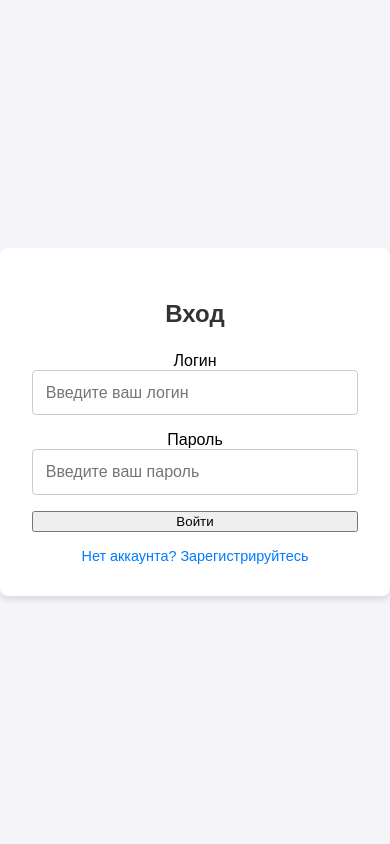
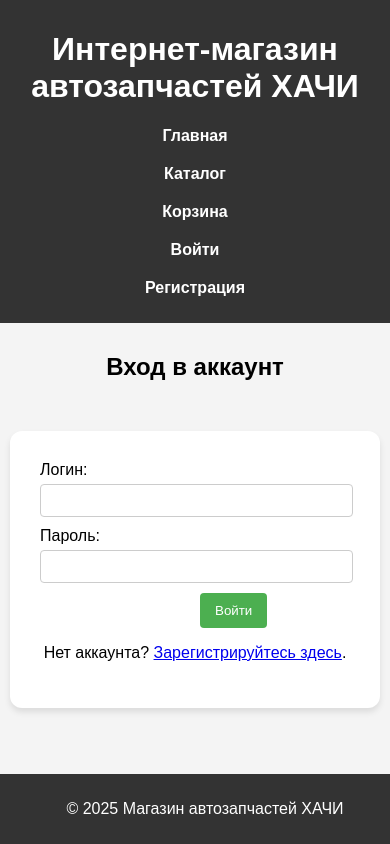
Before and after one commit to MAWBBT/Coursach, a Flask app: page /login in a window 390 px wide. Run offline with Flask 3, Linux system fonts and the light colour scheme.

Commit message:
ещё сайтик

```diff
--- a/app.py
+++ b/app.py
@@ -234,6 +234,43 @@ def catalog():
     products = conn.execute("SELECT * FROM Products").fetchall()
     conn.close()
     return render_template('catalog.html', products=products, categories=categories)
+
+@app.route('/search', methods=['GET'])
+def search():
+    query = request.args.get('query', '').strip()  # Получаем поисковый запрос
+    if not query:
+        flash('Введите поисковый запрос.', 'error')
+        return redirect(url_for('catalog'))
+
+    conn = get_db_connection()
+    products = conn.execute(
+        """
+        SELECT * FROM Products
+        WHERE ProductName LIKE ? OR Description LIKE ?
+        """,
+        (f'%{query}%', f'%{query}%')
+    ).fetchall()
+
+    conn.close()
+
+    if not products:
+        flash('Товары не найдены.', 'info')
+
+    return render_template('catalog.html', products=products, query=query)
+
+@app.route('/product/<int:product_id>')
+def product_details(product_id):
+    conn = get_db_connection()
+    product = conn.execute(
+        "SELECT * FROM Products WHERE ProductID = ?", (product_id,)
+    ).fetchone()
+    conn.close()
+
+    if not product:
+        flash('Товар не найден!', 'error')
+        return redirect(url_for('catalog'))
+
+    return render_template('product_details.html', product=product)
 
 @app.route('/catalog/<int:category_id>')
 def catalog_by_category(category_id):
--- a/static/styles.css
+++ b/static/styles.css
@@ -137,6 +137,7 @@ footer {
 
     main {
         padding: 10px;
+        padding-bottom: 80px;
     }
 
     .product-list {
@@ -160,6 +161,10 @@ footer {
     .admin-sections table {
         display: block;
         overflow-x: auto;
+    }
+
+    footer {
+        padding: 10px;
     }
 }
 
@@ -447,3 +452,94 @@ input[type="number"] {
 .delete-order-btn:hover {
     background-color: #c82333;
 }
+
+.auth-form {
+    max-width: 400px;
+    margin: 50px auto;
+    padding: 30px;
+    background: #ffffff;
+    border-radius: 12px;
+    box-shadow: 0 4px 6px rgba(0, 0, 0, 0.1);
+}
+
+.jkpop {
+    text-align: center;
+}
+
+.jkpop1 {
+    margin-left: 160px;
+}
+
+.jkpop2 {
+    margin-left: 114px;
+}
+
+.search-form {
+    margin-bottom: 20px;
+    text-align: center;
+}
+
+.search-form input[type="text"] {
+    width: 60%;
+    padding: 10px;
+    border: 1px solid #ccc;
+    border-radius: 4px;
+    font-size: 1rem;
+}
+
+.search-form button {
+    padding: 10px 15px;
+    background-color: #4CAF50;
+    color: white;
+    border: none;
+    border-radius: 4px;
+    cursor: pointer;
+    margin-left: 10px;
+}
+
+.search-form button:hover {
+    background-color: #45a049;
+}
+
+.product-detail {
+    display: grid;
+    grid-template-columns: 1fr 2fr;
+    gap: 30px;
+    padding: 20px;
+    max-width: 1200px;
+    margin: 0 auto;
+}
+
+.product-images .main-image {
+    width: 100%;
+    height: 100%;
+    object-fit: cover;
+    border-radius: 8px;
+}
+
+.product-info {
+    padding: 20px;
+}
+
+.product-info h2 {
+    margin-bottom: 15px;
+    color: #333;
+}
+
+.product-info .price {
+    font-size: 1.5rem;
+    color: black;
+    margin-bottom: 15px;
+}
+
+.product-info .manufacturer,
+.product-info .stock,
+.product-info .compatibility {
+    margin-bottom: 10px;
+    color: #666;
+}
+
+.product-info .description {
+    margin-bottom: 20px;
+    line-height: 1.5;
+}
--- a/templates/login.html
+++ b/templates/login.html
@@ -1,127 +1,20 @@
-<!DOCTYPE html>
-<html lang="ru">
-<head>
-    <meta charset="UTF-8">
-    <meta name="viewport" content="width=device-width, initial-scale=1.0">
-    <title>Вход</title>
-    <style>
-        /* Общие стили */
-        body {
-            font-family: Arial, sans-serif;
-            margin: 0;
-            padding: 0;
-            display: flex;
-            justify-content: center;
-            align-items: center;
-            height: 100vh;
-            background-color: #f4f4f9;
-        }
+{% extends "index.html" %}
 
-        .auth-container {
-            background: #ffffff;
-            padding: 2rem;
-            border-radius: 8px;
-            box-shadow: 0 4px 6px rgba(0, 0, 0, 0.1);
-            width: 100%;
-            max-width: 400px;
-            text-align: center;
-        }
+{% block content %}
+<h2 class="jkpop">Вход в аккаунт</h2>
 
-        .auth-container h2 {
-            margin-bottom: 1.5rem;
-            color: #333333;
-        }
+<form method="POST" class="auth-form">
+    <div class="form-group">
+        <label for="login">Логин:</label>
+        <input type="text" id="login" name="login" required>
+    </div>
 
-        .auth-container form {
-            display: flex;
-            flex-direction: column;
-        }
+    <div class="form-group">
+        <label for="password">Пароль:</label>
+        <input type="password" id="password" name="password" required>
+    </div>
 
-        .auth-container input[type="text"],
-        .auth-container input[type="password"] {
-            padding: 0.8rem;
-            margin-bottom: 1rem;
-            border: 1px solid #cccccc;
-            border-radius: 4px;
-            font-size: 1rem;
-        }
-
-        .auth-container input[type="submit"] {
-            padding: 0.8rem;
-            background-color: #007bff;
-            color: white;
-            border: none;
-            border-radius: 4px;
-            font-size: 1rem;
-            cursor: pointer;
-            transition: background-color 0.3s ease;
-        }
-
-        .auth-container input[type="submit"]:hover {
-            background-color: #0056b3;
-        }
-
-        .auth-container a {
-            display: block;
-            margin-top: 1rem;
-            color: #007bff;
-            text-decoration: none;
-            font-size: 0.9rem;
-        }
-
-        .auth-container a:hover {
-            text-decoration: underline;
-        }
-
-        .flash-messages {
-            list-style: none;
-            padding: 0;
-            margin-bottom: 1rem;
-        }
-
-        .flash-messages li {
-            padding: 0.5rem;
-            border-radius: 4px;
-            margin-bottom: 0.5rem;
-        }
-
-        .flash-messages .success {
-            background-color: #d4edda;
-            color: #155724;
-        }
-
-        .flash-messages .error {
-            background-color: #f8d7da;
-            color: #721c24;
-        }
-    </style>
-</head>
-<body>
-    <div class="auth-container">
-        <h2>Вход</h2>
-
-        <!-- Вывод флеш-сообщений -->
-        {% with messages = get_flashed_messages(with_categories=true) %}
-            {% if messages %}
-                <ul class="flash-messages">
-                    {% for category, message in messages %}
-                        <li class="{{ category }}">{{ message }}</li>
-                    {% endfor %}
-                </ul>
-            {% endif %}
-        {% endwith %}
-
-        <form method="POST" action="{{ url_for('login') }}">
-            <label for="login">Логин</label>
-            <input type="text" id="login" name="login" placeholder="Введите ваш логин" required>
-
-            <label for="password">Пароль</label>
-            <input type="password" id="password" name="password" placeholder="Введите ваш пароль" required>
-
-            <button type="submit">Войти</button>
-        </form>
-
-        <a href="{{ url_for('register') }}">Нет аккаунта? Зарегистрируйтесь</a>
-    </div>
-</body>
-</html>
+    <button type="submit" class="jkpop1">Войти</button>
+    <p class="jkpop">Нет аккаунта? <a href="{{ url_for('register') }}">Зарегистрируйтесь здесь</a>.</p>
+</form>
+{% endblock %}
```
Also changed, not shown: templates/catalog.html (+18 -6 lines), templates/product_details.html (added, +31 -0 lines), templates/register.html (+4 -4 lines), auto_parts_store.db, static/images/products/bones.jpg (added), static/images/products/stupic.jpg (added).
